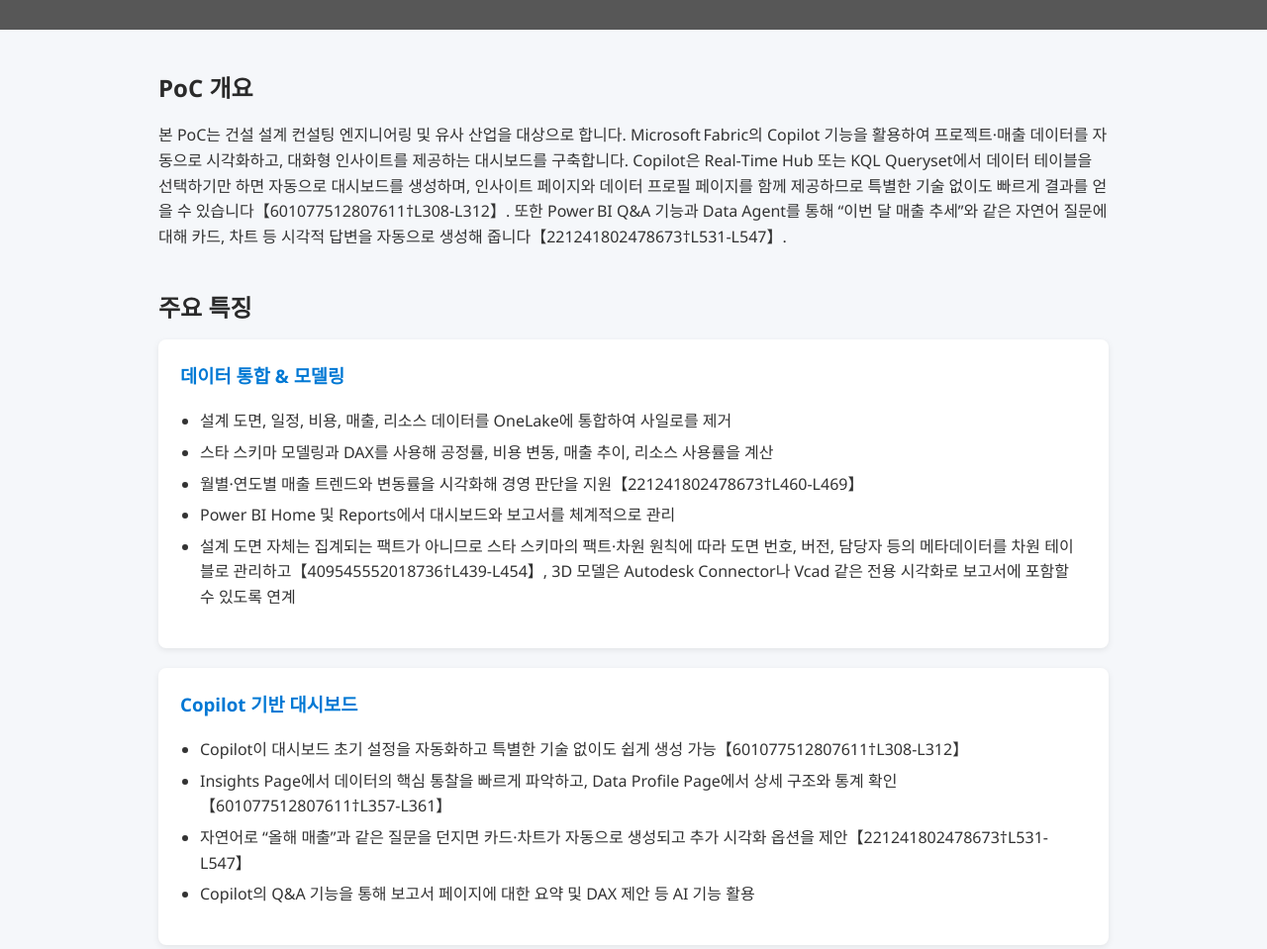
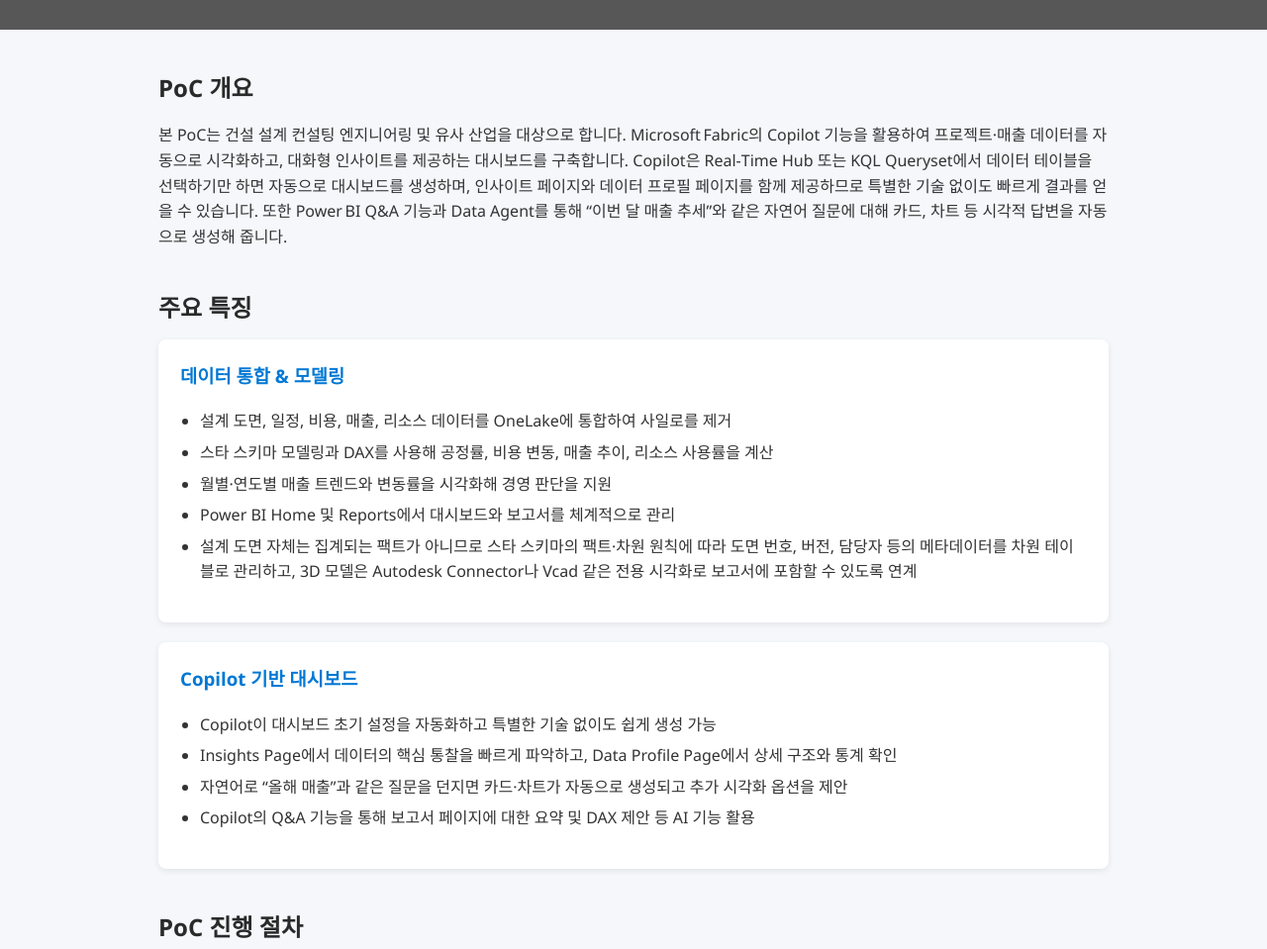
Before and after one commit to wietraum0301/megazonemsusmc, a website: page copilot_insights_poc.html in a window 1280 px wide. Shown: the part 220-1179 px from the top of the page at 99% size. Drawn offline with Linux system fonts and the light colour scheme; grey boxes are pictures that could not be loaded.

Commit message:
Update copilot_insights_poc.html

```diff
--- a/copilot_insights_poc.html
+++ b/copilot_insights_poc.html
@@ -143,7 +143,7 @@
 
   <section class="section">
     <h2>PoC 개요</h2>
-    <p>본 PoC는 건설 설계 컨설팅 엔지니어링 및 유사 산업을 대상으로 합니다. Microsoft Fabric의 Copilot 기능을 활용하여 프로젝트·매출 데이터를 자동으로 시각화하고, 대화형 인사이트를 제공하는 대시보드를 구축합니다. Copilot은 Real‑Time Hub 또는 KQL Queryset에서 데이터 테이블을 선택하기만 하면 자동으로 대시보드를 생성하며, 인사이트 페이지와 데이터 프로필 페이지를 함께 제공하므로 특별한 기술 없이도 빠르게 결과를 얻을 수 있습니다【601077512807611†L308-L312】. 또한 Power BI Q&A 기능과 Data Agent를 통해 “이번 달 매출 추세”와 같은 자연어 질문에 대해 카드, 차트 등 시각적 답변을 자동으로 생성해 줍니다【221241802478673†L531-L547】.</p>
+    <p>본 PoC는 건설 설계 컨설팅 엔지니어링 및 유사 산업을 대상으로 합니다. Microsoft Fabric의 Copilot 기능을 활용하여 프로젝트·매출 데이터를 자동으로 시각화하고, 대화형 인사이트를 제공하는 대시보드를 구축합니다. Copilot은 Real‑Time Hub 또는 KQL Queryset에서 데이터 테이블을 선택하기만 하면 자동으로 대시보드를 생성하며, 인사이트 페이지와 데이터 프로필 페이지를 함께 제공하므로 특별한 기술 없이도 빠르게 결과를 얻을 수 있습니다. 또한 Power BI Q&A 기능과 Data Agent를 통해 “이번 달 매출 추세”와 같은 자연어 질문에 대해 카드, 차트 등 시각적 답변을 자동으로 생성해 줍니다.</p>
   </section>
 
   <section class="section">
@@ -154,17 +154,17 @@
         <ul>
           <li>설계 도면, 일정, 비용, 매출, 리소스 데이터를 OneLake에 통합하여 사일로를 제거</li>
           <li>스타 스키마 모델링과 DAX를 사용해 공정률, 비용 변동, 매출 추이, 리소스 사용률을 계산</li>
-          <li>월별·연도별 매출 트렌드와 변동률을 시각화해 경영 판단을 지원【221241802478673†L460-L469】</li>
+          <li>월별·연도별 매출 트렌드와 변동률을 시각화해 경영 판단을 지원</li>
           <li>Power BI Home 및 Reports에서 대시보드와 보고서를 체계적으로 관리</li>
-          <li>설계 도면 자체는 집계되는 팩트가 아니므로 스타 스키마의 팩트·차원 원칙에 따라 도면 번호, 버전, 담당자 등의 메타데이터를 차원 테이블로 관리하고【409545552018736†L439-L454】, 3D 모델은 Autodesk Connector나 Vcad 같은 전용 시각화로 보고서에 포함할 수 있도록 연계</li>
+          <li>설계 도면 자체는 집계되는 팩트가 아니므로 스타 스키마의 팩트·차원 원칙에 따라 도면 번호, 버전, 담당자 등의 메타데이터를 차원 테이블로 관리하고, 3D 모델은 Autodesk Connector나 Vcad 같은 전용 시각화로 보고서에 포함할 수 있도록 연계</li>
         </ul>
       </div>
       <div class="card">
         <h3>Copilot 기반 대시보드</h3>
         <ul>
-          <li>Copilot이 대시보드 초기 설정을 자동화하고 특별한 기술 없이도 쉽게 생성 가능【601077512807611†L308-L312】</li>
-          <li>Insights Page에서 데이터의 핵심 통찰을 빠르게 파악하고, Data Profile Page에서 상세 구조와 통계 확인【601077512807611†L357-L361】</li>
-          <li>자연어로 “올해 매출”과 같은 질문을 던지면 카드·차트가 자동으로 생성되고 추가 시각화 옵션을 제안【221241802478673†L531-L547】</li>
+          <li>Copilot이 대시보드 초기 설정을 자동화하고 특별한 기술 없이도 쉽게 생성 가능</li>
+          <li>Insights Page에서 데이터의 핵심 통찰을 빠르게 파악하고, Data Profile Page에서 상세 구조와 통계 확인</li>
+          <li>자연어로 “올해 매출”과 같은 질문을 던지면 카드·차트가 자동으로 생성되고 추가 시각화 옵션을 제안</li>
           <li>Copilot의 Q&A 기능을 통해 보고서 페이지에 대한 요약 및 DAX 제안 등 AI 기능 활용</li>
         </ul>
       </div>
```
